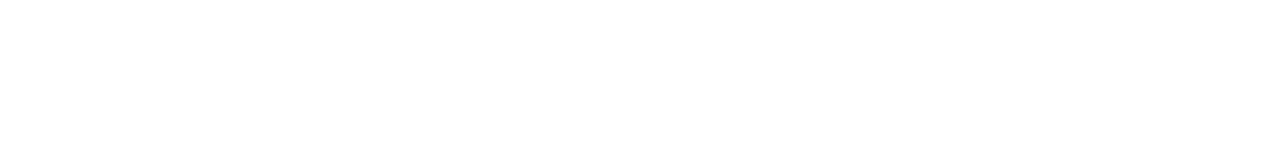
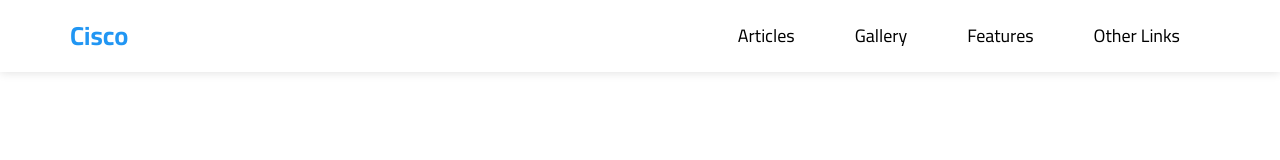
Before and after one commit to Cisco1cisco/Cisco-Template, a plain HTML site: page index.html in a window 1280 px wide. Drawn offline with Linux system fonts and the light colour scheme.

Commit message:
Added the Header Section

```diff
--- a/css/main.css
+++ b/css/main.css
@@ -3,6 +3,7 @@
 :root {
     --main-color: #2196f3;
     --main-color-alt: #1787e0;
+    --trans-dur: 0.3s;
 }
 
 /* End Variables */
@@ -27,6 +28,10 @@ ul {
     list-style: none;
     padding: 0;
     margin: 0;
+}
+
+a {
+    text-decoration: none;
 }
 
 .container {
@@ -59,3 +64,97 @@ ul {
 
 /* Start Component */
 /* End Component */
+
+/* Start Header */
+
+header {
+    background-color: white;
+    position: relative;
+    box-shadow: 0 0 10px #ddd;
+}
+
+header .container {
+    display: flex;
+    justify-content: space-between;
+    align-items: center;
+    flex-wrap: wrap;
+    position: relative;
+}
+
+header .container .logo {
+    color: var(--main-color, #2196f3);
+    font-size: 26px;
+    font-weight: bold;
+    display: flex;
+    justify-content: center;
+    align-items: center;
+    height: 72px;
+}
+
+@media (max-width: 768px) {
+    header .container .logo {
+        width: 100%;
+        height: 50px;
+    }
+}
+
+header .container .main-nav {
+    display: flex;
+}
+
+@media (max-width: 768px) {
+    header .container .main-nav {
+        margin: auto;
+    }
+}
+
+header .container .main-nav>li>a {
+    display: flex;
+    justify-content: center;
+    align-items: center;
+    height: 72px;
+    position: relative;
+    color: black;
+    padding: 0 30px;
+    font-size: 18px;
+    transition: var(--trans-dur, 0.3s);
+    -webkit-transition: var(--trans-dur, 0.3s);
+    -moz-transition: var(--trans-dur, 0.3s);
+    -ms-transition: var(--trans-dur, 0.3s);
+    -o-transition: var(--trans-dur, 0.3s);
+    overflow: hidden;
+}
+
+@media (max-width: 768px) {
+    header .container .main-nav>li>a {
+        padding: 10px;
+        font-size: 14px;
+        height: 40px;
+    }
+}
+
+header .container .main-nav>li>a::before {
+    content: "";
+    position: absolute;
+    width: 100%;
+    height: 4px;
+    background-color: var(--main-color, #2196f3);
+    top: 0;
+    left: -100%;
+    transition: var(--trans-dur, 0.3s);
+    -webkit-transition: var(--trans-dur, 0.3s);
+    -moz-transition: var(--trans-dur, 0.3s);
+    -ms-transition: var(--trans-dur, 0.3s);
+    -o-transition: var(--trans-dur, 0.3s);
+}
+
+header .container .main-nav>li>a:hover {
+    color: var(--main-color, #2196f3);
+    background-color: #fafafa;
+}
+
+header .container .main-nav>li>a:hover:before {
+    left: 0;
+}
+
+/* End Header */
--- a/index.html
+++ b/index.html
@@ -19,7 +19,19 @@
 </head>
 
 <body>
-
+    <!-- Start Header -->
+    <header>
+        <div class="container">
+            <a href="#" class="logo">Cisco</a>
+            <ul class="main-nav">
+                <li><a href="#articles">Articles</a></li>
+                <li><a href="#gallery">Gallery</a></li>
+                <li><a href="#features">Features</a></li>
+                <li><a href="#">Other Links</a></li>
+            </ul>
+        </div>
+    </header>
+    <!-- End Header -->
 </body>
 
 </html>
```
